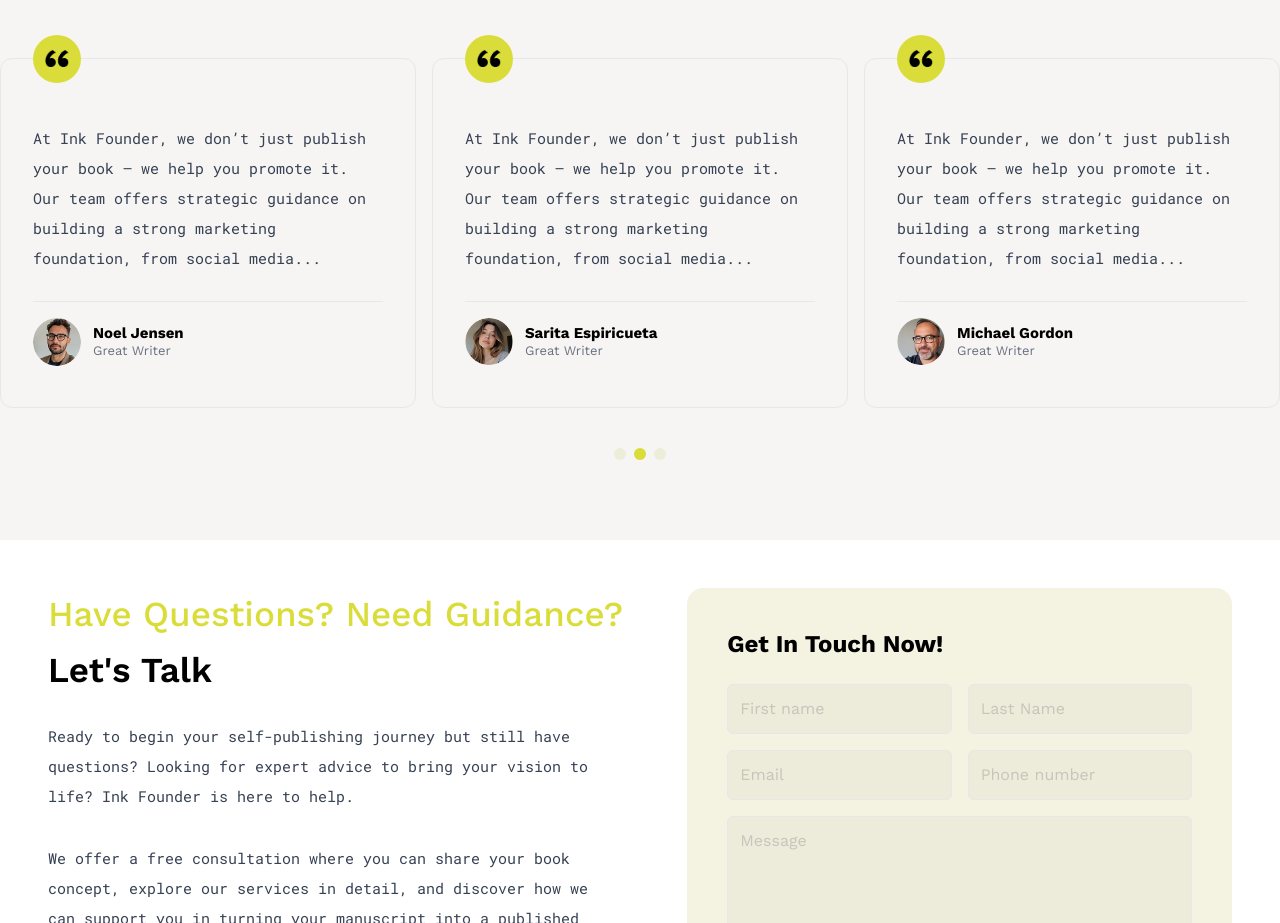
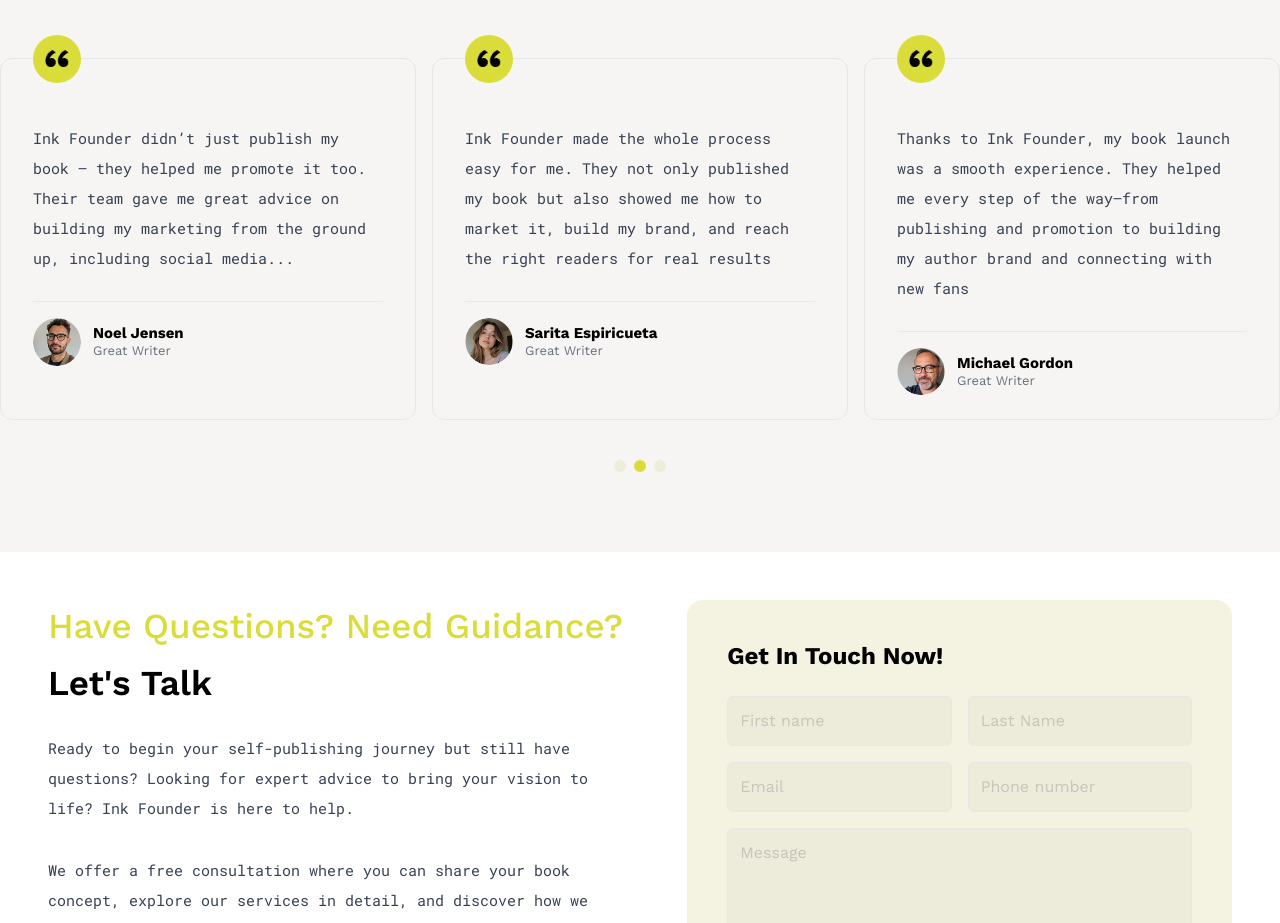
Before and after one commit to BemBexLab/inkfounders, a Next.js app: page /service in a window 1280 px wide. Shown: the part 6880-7803 px from the top of the page. Built offline with nearby package versions, Linux system fonts and the light colour scheme.

Commit message:
updaing how its work and testimonials sections in Home page

```diff
--- a/src/app/Home/HowItWork.tsx
+++ b/src/app/Home/HowItWork.tsx
@@ -18,7 +18,7 @@
           {/* Left column: steps 1-4 */}
           <div className="flex flex-col relative gap-17">
             {/* Vertical line (behind circles) */}
-            <div className="absolute left-5 top-7 bottom-15 w-[1px] bg-[#DADD39] opacity-40 z-0" />
+            <div className="absolute left-5 top-7 bottom-32 w-[2px] bg-[#DADD39] opacity-40 z-0" />
             {/* Step 1 */}
             <div className="flex items-start relative z-10 mb-8">
               <div className="flex flex-col items-center mr-4">
@@ -88,7 +88,7 @@
           {/* Right column: steps 5-7 */}
           <div className="flex flex-col relative mt-0 gap-17">
             {/* Vertical line (behind circles) */}
-            <div className="absolute left-5 top-7 bottom-15 w-[1px] bg-[#DADD39] z-0" />
+            <div className="absolute left-5 top-7 bottom-32 w-[2px] bg-[#DADD39] opacity-40 z-0" />
             {/* Step 5 */}
             <div className="flex items-start relative z-10 mb-8">
               <div className="flex flex-col items-center mr-4">
--- a/src/app/Home/Testimonials.tsx
+++ b/src/app/Home/Testimonials.tsx
@@ -29,7 +29,7 @@
             </span>
             {/* Testimonial */}
             <p className={`text-gray-700 font-mono text-[12px] md:text-[15px] mb-7 mt-8 leading-loose ${robotoMono.className}`}>
-              At Ink Founder, we don’t just publish your book — we help you promote it. Our team offers strategic guidance on building a strong marketing foundation, from social media...
+              Ink Founder didn’t just publish my book — they helped me promote it too. Their team gave me great advice on building my marketing from the ground up, including social media...
             </p>
             <div className="border-b border-gray-200 mb-4" />
             {/* Profile */}
@@ -59,7 +59,7 @@
               />
             </span>
             <p className={`text-gray-700 font-mono text-[12px] md:text-[15px] mb-7 mt-8 leading-loose ${robotoMono.className}`}>
-              At Ink Founder, we don’t just publish your book — we help you promote it. Our team offers strategic guidance on building a strong marketing foundation, from social media...
+              Ink Founder made the whole process easy for me. They not only published my book but also showed me how to market it, build my brand, and reach the right readers for real results
             </p>
             <div className="border-b border-gray-200 mb-4" />
             <div className="flex items-center gap-3">
@@ -88,7 +88,7 @@
               />
             </span>
             <p className={`text-gray-700 font-mono text-[12px] md:text-[15px] mb-7 mt-8 leading-loose ${robotoMono.className}`}>
-              At Ink Founder, we don’t just publish your book — we help you promote it. Our team offers strategic guidance on building a strong marketing foundation, from social media...
+              Thanks to Ink Founder, my book launch was a smooth experience. They helped me every step of the way—from publishing and promotion to building my author brand and connecting with new fans
             </p>
             <div className="border-b border-gray-200 mb-4" />
             <div className="flex items-center gap-3">
```
